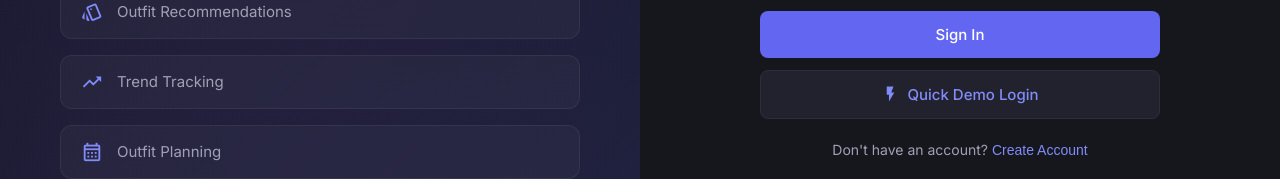
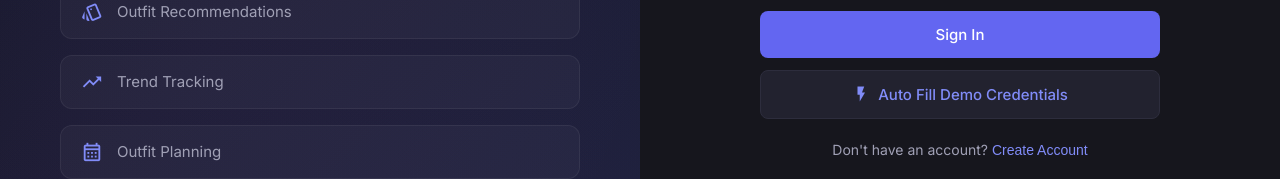
Before and after one commit to eakarsu/AIPersonalStylist, a React (Vite) app in the folder frontend/: page / in a window 1280 px wide. Shown: the part 459-638 px from the top of the page. Built offline with nearby package versions, Linux system fonts and the light colour scheme.

Commit message:
Commit pending workspace changes

```diff
--- a/frontend/src/pages/Login.jsx
+++ b/frontend/src/pages/Login.jsx
@@ -116,9 +116,9 @@ export default function Login() {
             {loading ? 'Please wait...' : isRegister ? 'Create Account' : 'Sign In'}
           </button>
 
-          <button type="button" className="btn btn-demo btn-full" onClick={fillDemo}>
+          <button type="button" className="btn btn-demo btn-full" onClick={fillDemo} aria-label="Auto Fill Demo Credentials">
             <span className="material-icons-outlined">flash_on</span>
-            Quick Demo Login
+            Auto Fill Demo Credentials
           </button>
 
           <p className="login-toggle">
```
